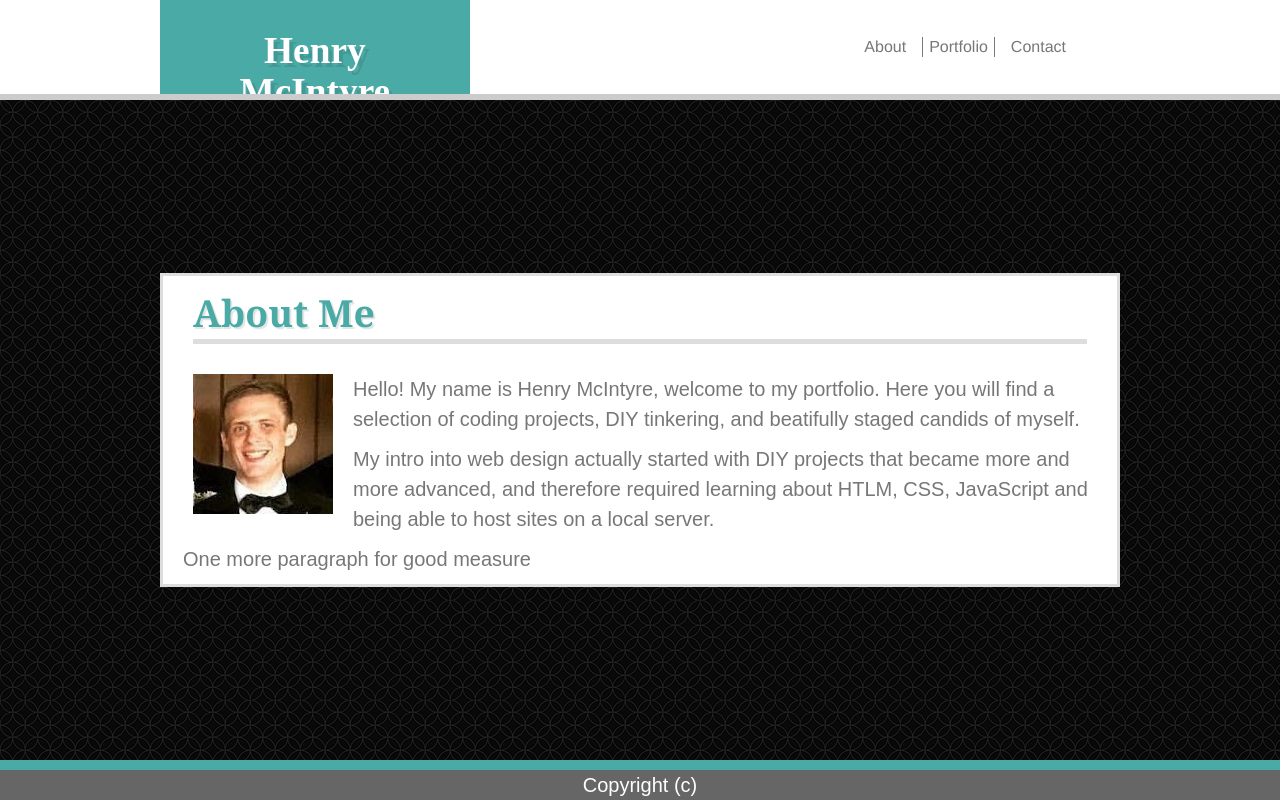
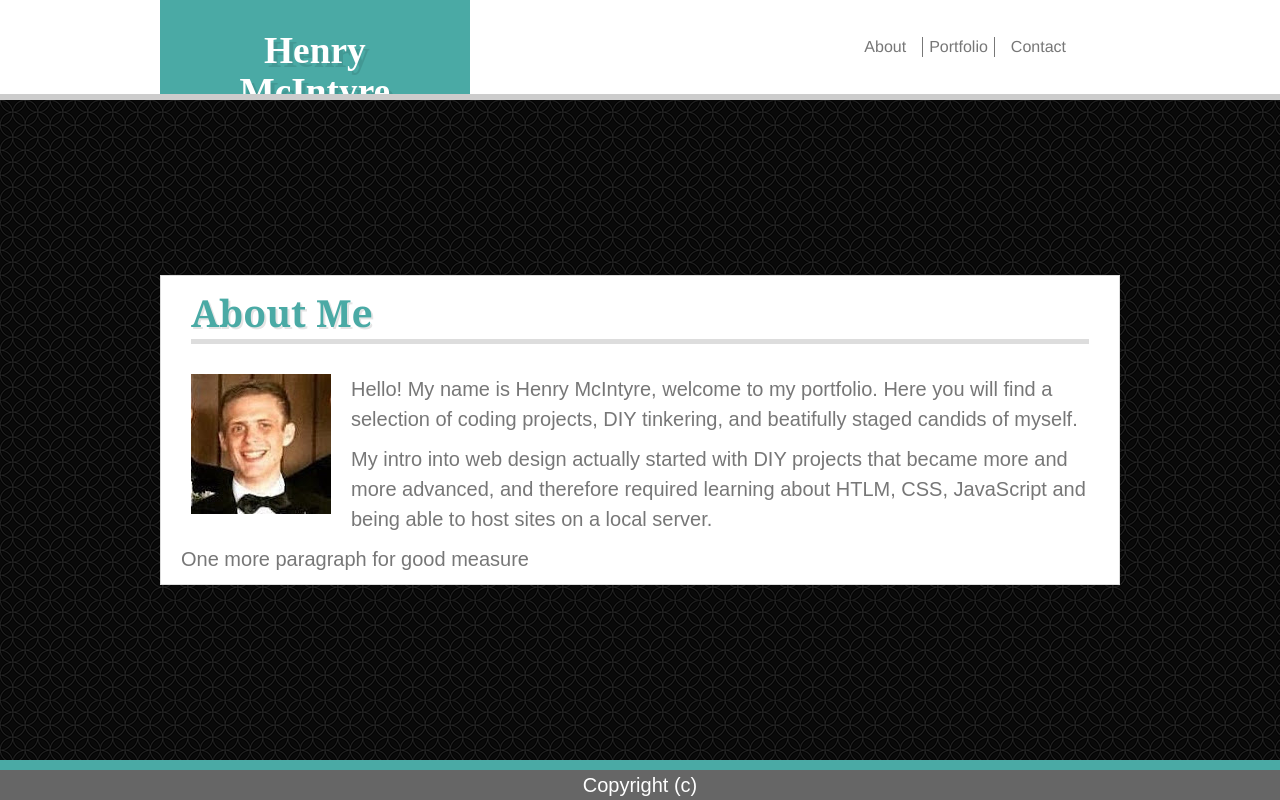
Before and after one commit to mcintyrehh/Responsive-Portfolio, a plain HTML site: page index.html in a window 1280 px wide. Drawn offline with nearby package versions, Linux system fonts and the light colour scheme; a web font is replaced by a local one.

Commit message:
tiny extra keystroke fix

```diff
--- a/assets/css/style.css
+++ b/assets/css/style.css
@@ -81,7 +81,7 @@ a {
     width: 960px;
     margin: auto;
     background-color: #ffffff;
-    border-style: solid;v
+    border-style: solid;
     border-width: 1px;
     border-color: #dddddd;
 }
```
